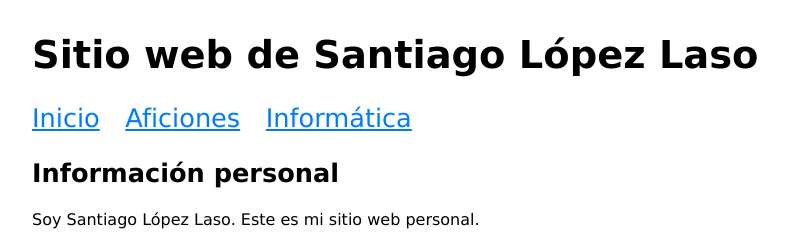
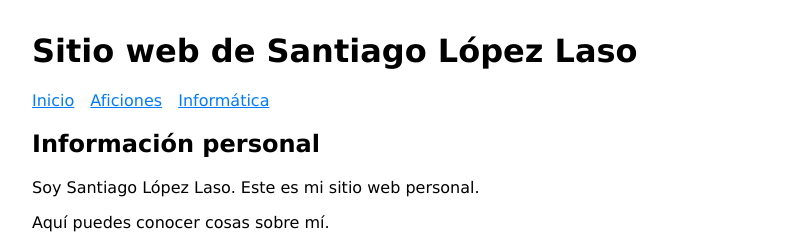
Before and after one commit to Santiago21112001/sitioPersonal, a plain HTML site: page index.html in a window 1280 px wide. Shown: the top 242 px of the page, without its empty margins (0-788 px from the left). Drawn offline with Linux system fonts and the light colour scheme.

Commit message:
Quitado tamaño de la letra porque daba problemas al reducir el tamaño de la pantalla.

```diff
--- a/style.css
+++ b/style.css
@@ -3,17 +3,6 @@ body {
   font-family: Verdana, Geneva, Tahoma, sans-serif;
   color: #000000;
   background-color: #fff;
-}
-h1 {
-  font-size: 3vw;
-}
-
-h2 {
-  font-size: 2vw;
-}
-
-nav {
-  font-size: 2vw;
 }
 
 nav ul {
```
